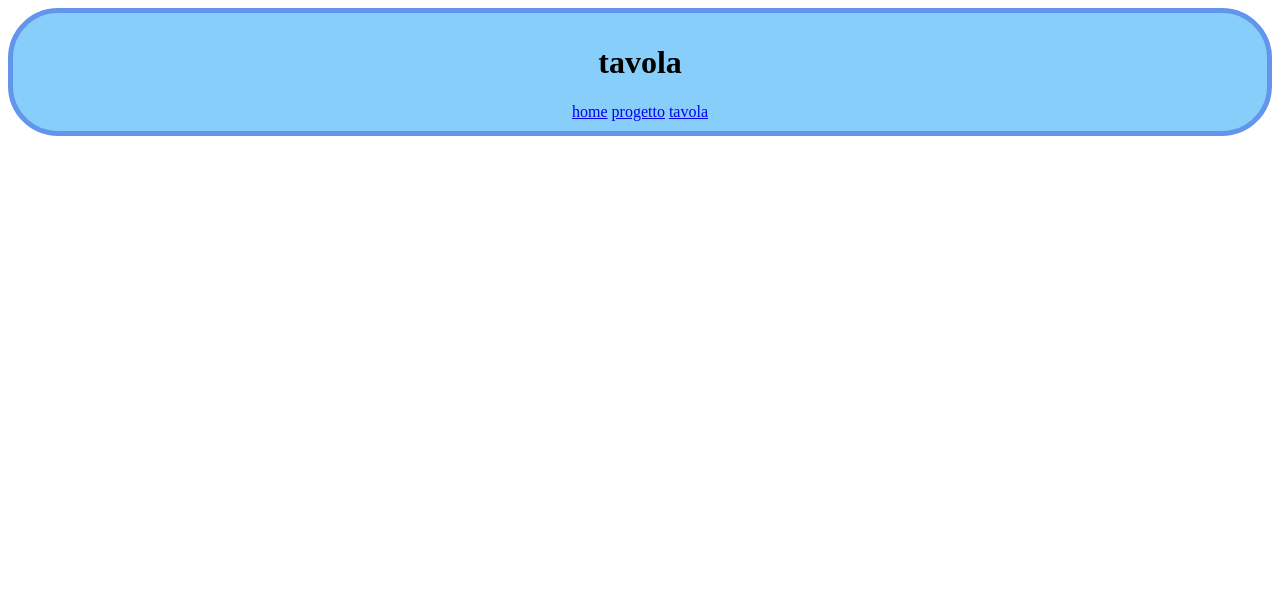
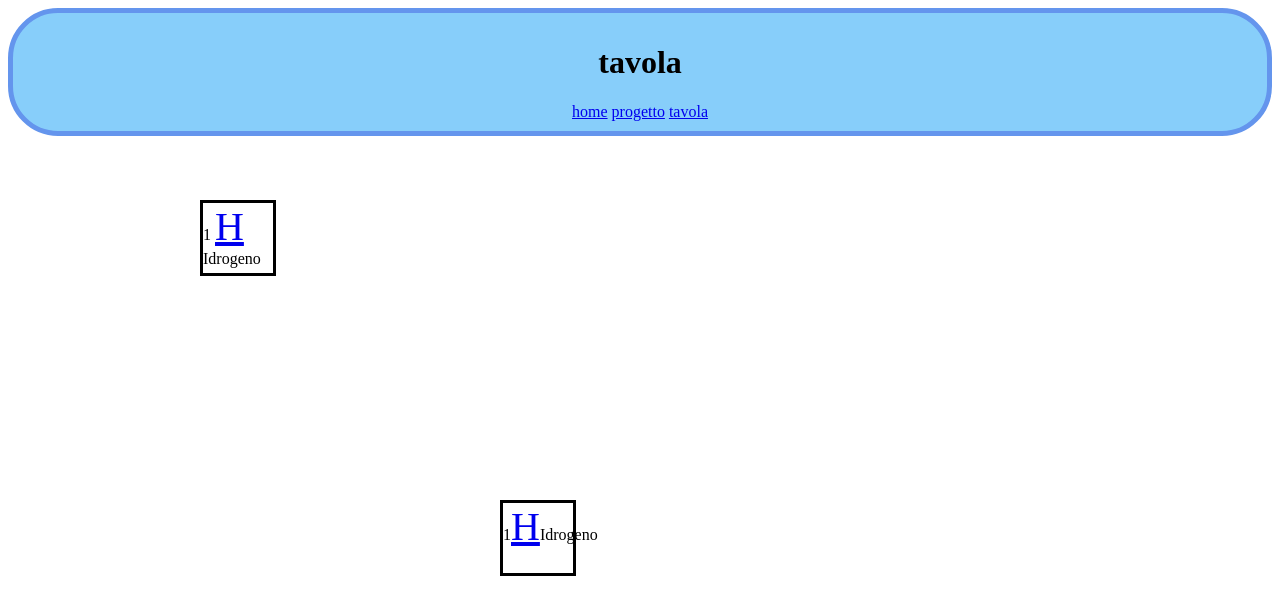
Before and after one commit to lorenzopedemonte/serenity_project, a plain HTML site: page tavola.html in a window 1280 px wide. Drawn offline with Linux system fonts and the light colour scheme.

Commit message:
penultima lezione

```diff
--- /dev/null
+++ b/script.js
@@ -0,0 +1,27 @@
+
+
+let contenitore =document.createElement('div');
+contenitore.style.borderStyle ='solid';
+contenitore.style.width='70px'
+contenitore.style.height='70px'
+contenitore.style.position=('absolute');
+contenitore.style.top='500px';
+contenitore.style.left='500px';
+
+let numeroAtomico =document.createElement('span');
+numeroAtomico.innerText='1';
+
+let simbolo= document.createElement('a');
+simbolo.innerText='H'
+simbolo.style.fontSize='40px'
+simbolo.href="https://it.wikipedia.org/wiki/Idrogeno"
+
+let nomeElemento =document.createElement('span');
+nomeElemento.innerText='Idrogeno'
+
+contenitore.appendChild(numeroAtomico);
+contenitore.appendChild(simbolo);
+contenitore.appendChild(nomeElemento);
+
+let contenutoPrincipale =document.getElementById('contenuto-principale');
+contenutoPrincipale.appendChild(contenitore);
--- a/stile.css
+++ b/stile.css
@@ -12,3 +12,15 @@
     font-size: 20px;
     color: darkblue;
 }
+
+.contenitore{
+    border-style: solid;
+    width: 70px;
+    height: 70px;
+    position: absolute;
+    top: 200px;
+    left: 200px;
+}
+.simbolo{
+    font-size: 40px;
+}
--- a/tavola.html
+++ b/tavola.html
@@ -16,11 +16,16 @@
 
     </nav>
   </header>
-  <main>
-
+  <main id="contenuto-principale">
+<div  class="contenitore">
+  <span class="numero atomico">1</span>
+  <a class="simbolo" href="https://it.wikipedia.org/wiki/Idrogeno">H</a>
+  <span class="nome-elemento">Idrogeno</span>
+</div>
   </main>
   <footer>
 
   </footer>
 </body>
+<script src="script.js"></script>
 </html>
```
Also changed, not shown: index.html (+2 -0 lines).
